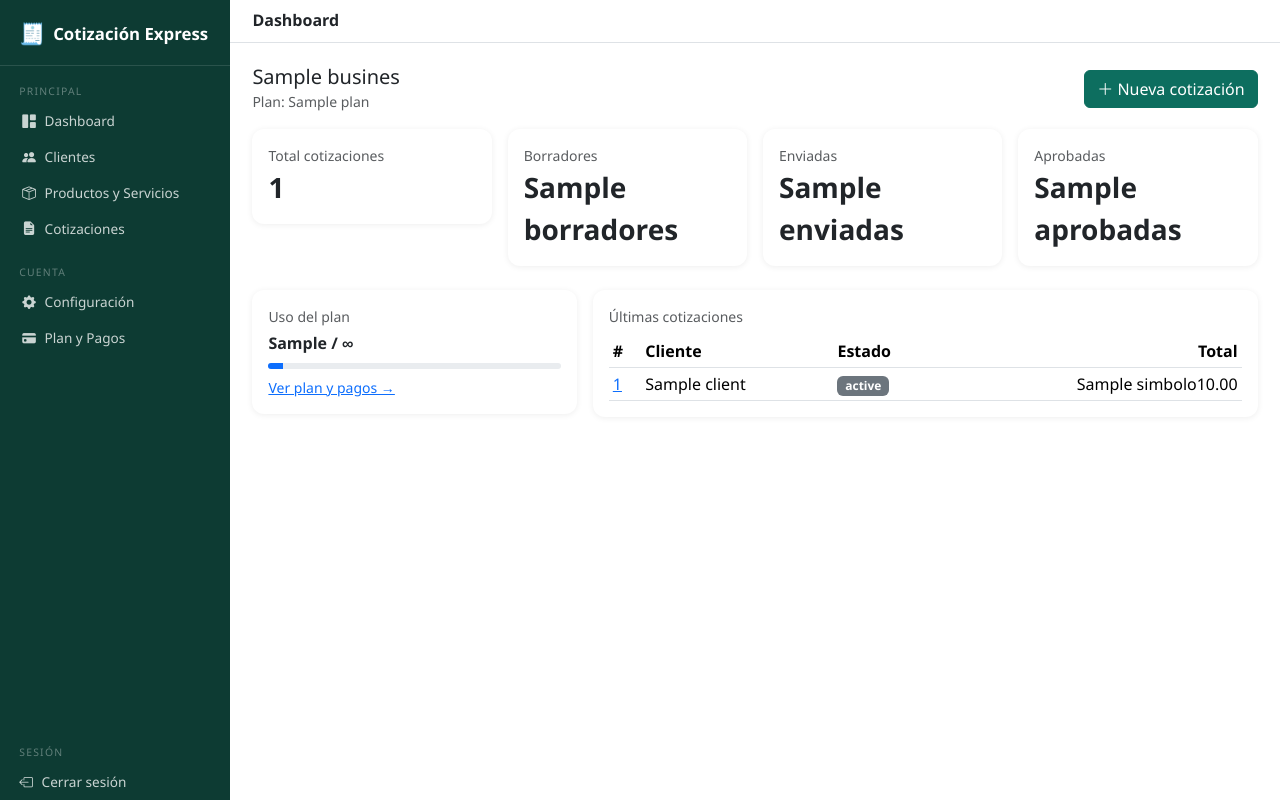
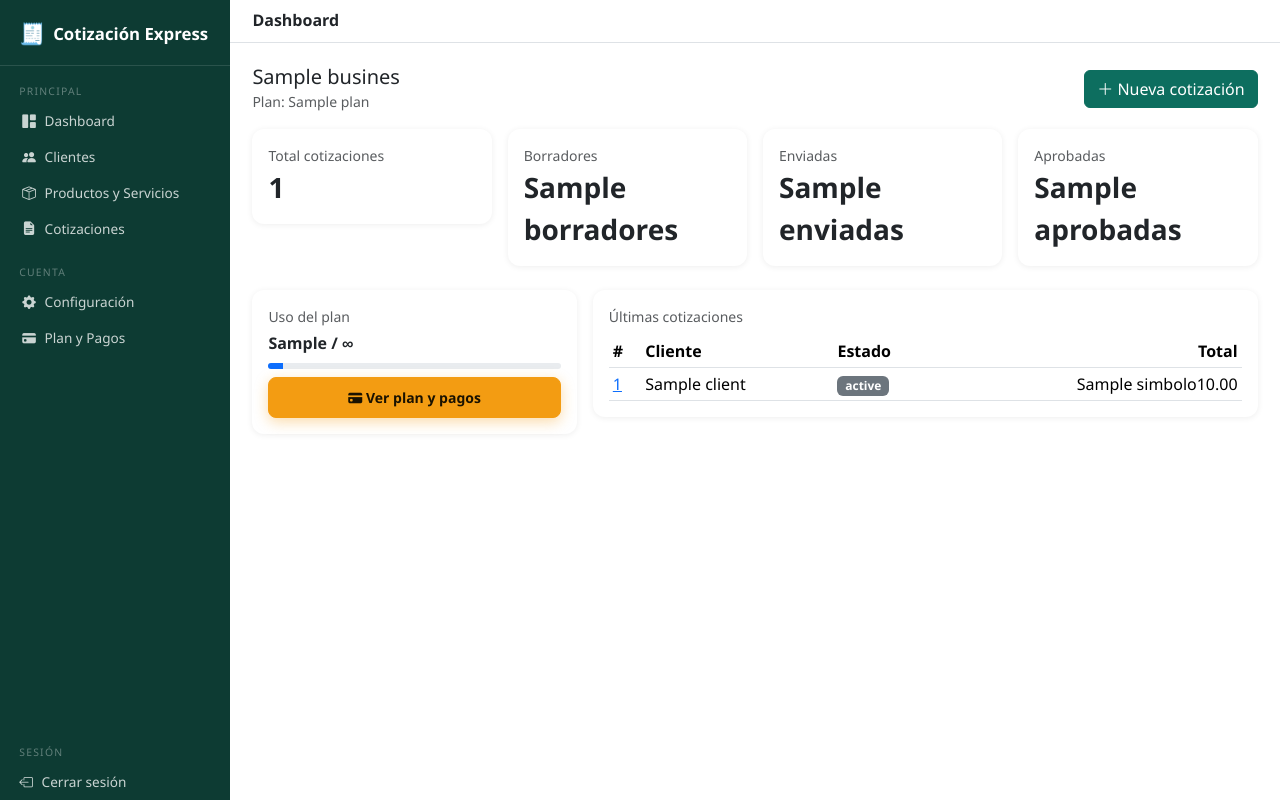
Before and after one commit to EngellZa/engellcr, a Django app: template engellcr/cotizador_app/templates/cotizador_app/dashboard.html in a window 1280 px wide. Run offline with Django 3.2, Linux system fonts and the light colour scheme; the template is opened without the code that fills it: most values are stand-ins (such as "Sample title", 1, 10 or a date in 2020).

Commit message:
Style 'Ver plan y pagos' as a CTA button on dashboard

```diff
--- a/engellcr/cotizador_app/templates/cotizador_app/dashboard.html
+++ b/engellcr/cotizador_app/templates/cotizador_app/dashboard.html
@@ -28,7 +28,7 @@
           <div class="progress-bar" style="width: {% if usage.quota_limit %}{% widthratio usage.quotations_used usage.quota_limit 100 %}{% else %}5{% endif %}%;"></div>
         </div>
       {% endif %}
-      <a href="{% url 'cotizador_app:plan_actual' %}" class="small mt-2 d-inline-block">Ver plan y pagos →</a>
+      <a href="{% url 'cotizador_app:plan_actual' %}" class="btn btn-cta btn-sm mt-2"><i class="bi bi-credit-card-fill"></i> Ver plan y pagos</a>
     </div>
   </div>
   <div class="col-md-8">
```
